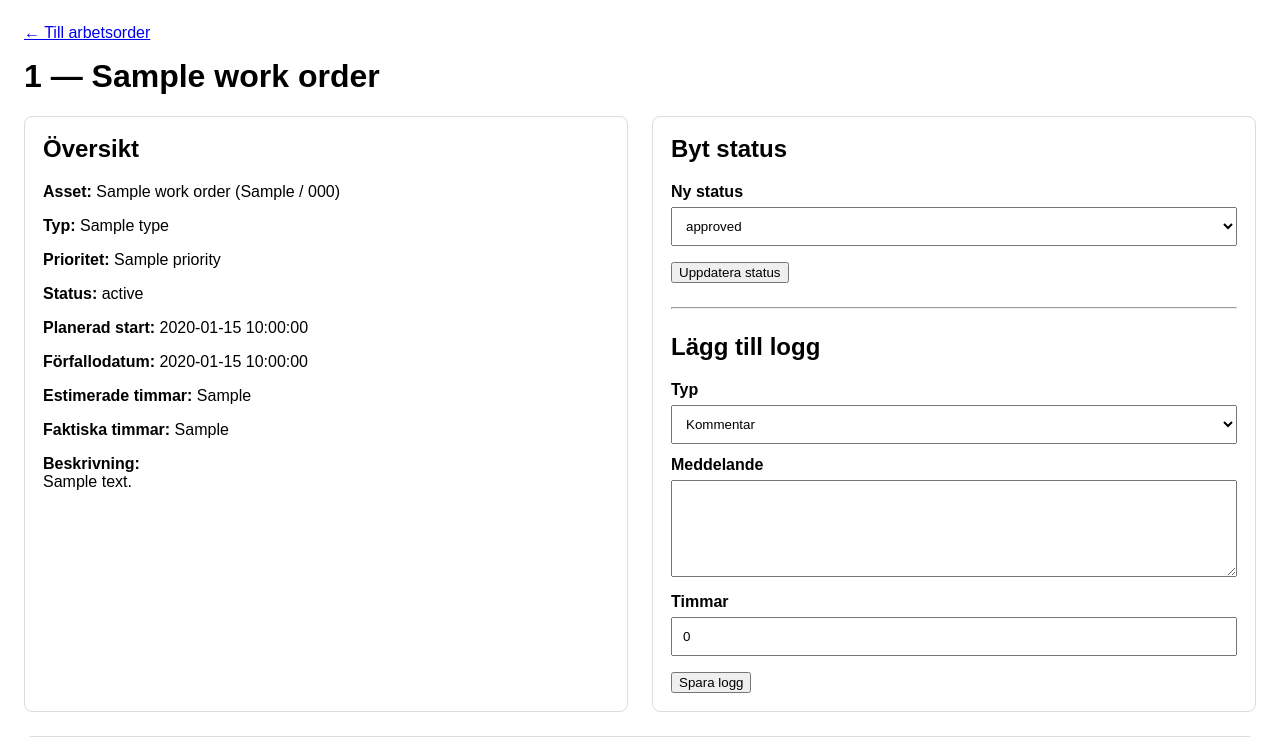
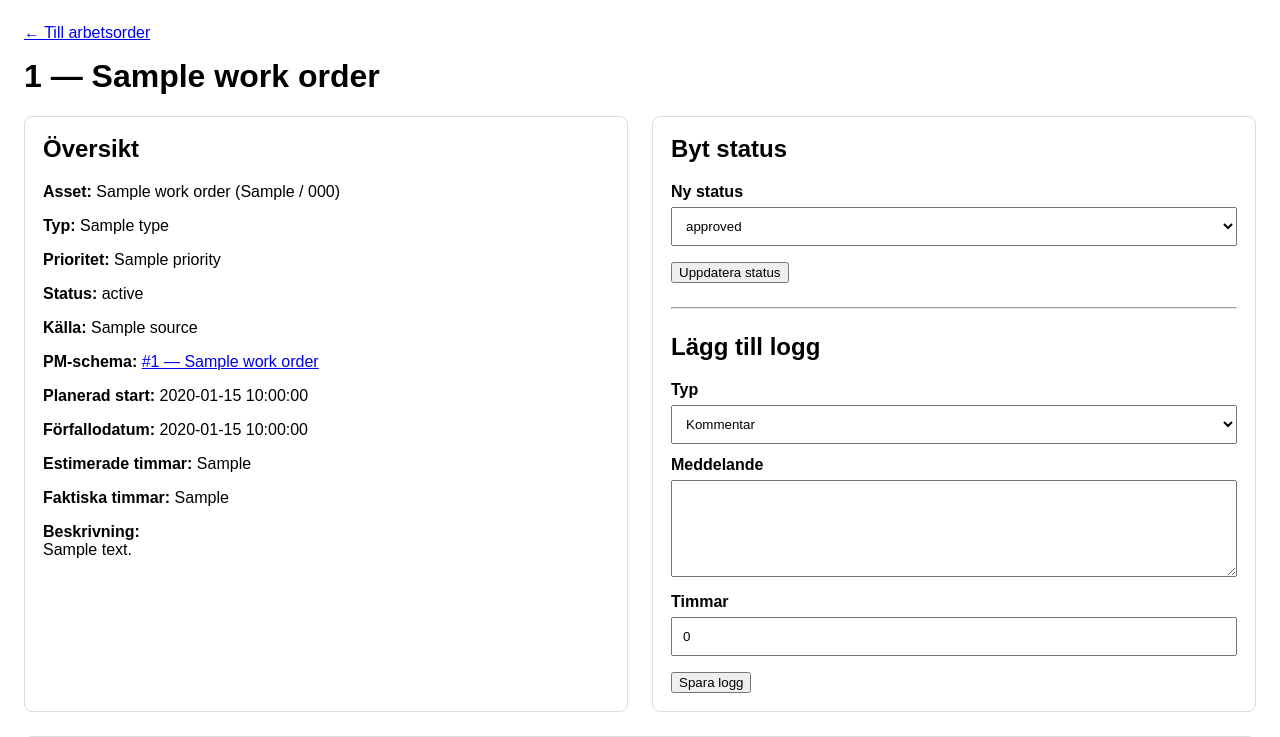
Before and after one commit to zebastianahlin-art/Zync-ERP, a PHP site: template zync-erp/app/Modules/maintenance/views/work_orders/show.php in a window 1280 px wide. Shown: the top 737 px of the page. Run offline with PHP 8.4, Linux system fonts and the light colour scheme; the template is opened without the code that fills it: most values are stand-ins (such as "Sample title", 1, 10 or a date in 2020).

Commit message:
Refactor HTML structure in show.php

```diff
--- a/zync-erp/app/Modules/maintenance/views/work_orders/show.php
+++ b/zync-erp/app/Modules/maintenance/views/work_orders/show.php
@@ -12,10 +12,7 @@
         input, select, textarea {
             width:100%; padding:10px; margin-top:6px; box-sizing:border-box;
         }
-        .log {
-            border-top:1px solid #eee;
-            padding:10px 0;
-        }
+        .log { border-top:1px solid #eee; padding:10px 0; }
         .muted { color:#666; font-size:13px; }
         .full { margin-top:24px; }
     </style>
@@ -32,6 +29,20 @@
             <p><strong>Typ:</strong> <?= htmlspecialchars($workOrder['type']) ?></p>
             <p><strong>Prioritet:</strong> <?= htmlspecialchars($workOrder['priority']) ?></p>
             <p><strong>Status:</strong> <?= htmlspecialchars($workOrder['status']) ?></p>
+            <p><strong>Källa:</strong> <?= htmlspecialchars($workOrder['source']) ?></p>
+
+            <?php if (!empty($workOrder['pm_schedule_id'])): ?>
+                <p>
+                    <strong>PM-schema:</strong>
+                    <a href="/maintenance/preventive/show?id=<?= (int) $workOrder['pm_schedule_id'] ?>">
+                        #<?= (int) $workOrder['pm_schedule_id'] ?>
+                        <?php if (!empty($workOrder['pm_schedule_title'])): ?>
+                            — <?= htmlspecialchars($workOrder['pm_schedule_title']) ?>
+                        <?php endif; ?>
+                    </a>
+                </p>
+            <?php endif; ?>
+
             <p><strong>Planerad start:</strong> <?= htmlspecialchars((string) ($workOrder['planned_start_at'] ?? '')) ?></p>
             <p><strong>Förfallodatum:</strong> <?= htmlspecialchars((string) ($workOrder['due_at'] ?? '')) ?></p>
             <p><strong>Estimerade timmar:</strong> <?= htmlspecialchars((string) ($workOrder['estimated_hours'] ?? '')) ?></p>
```
